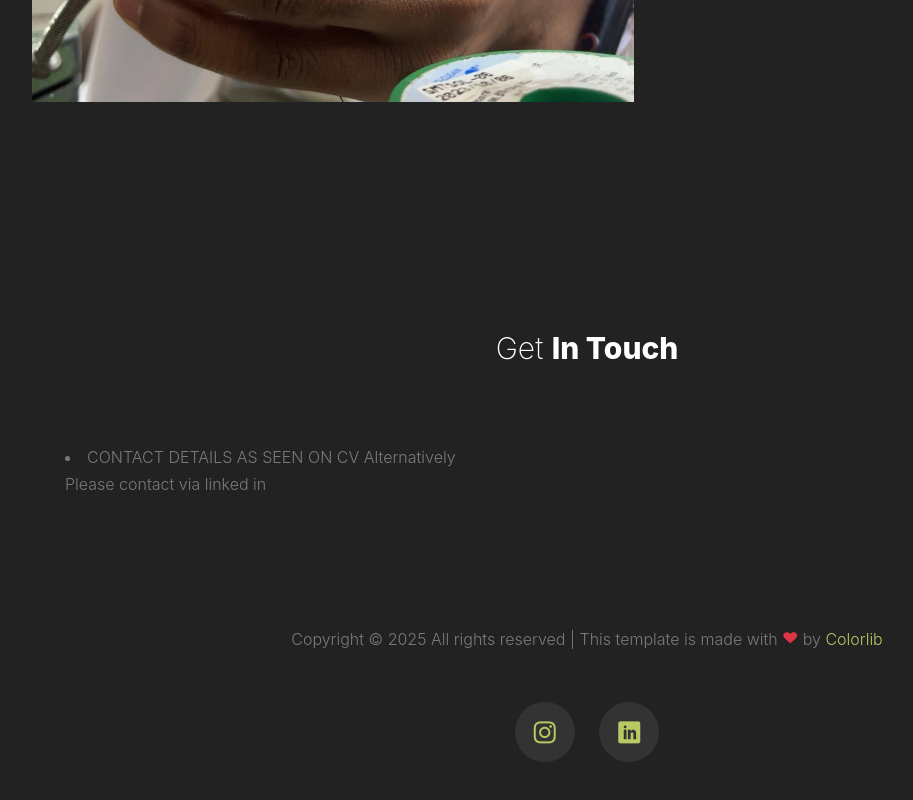
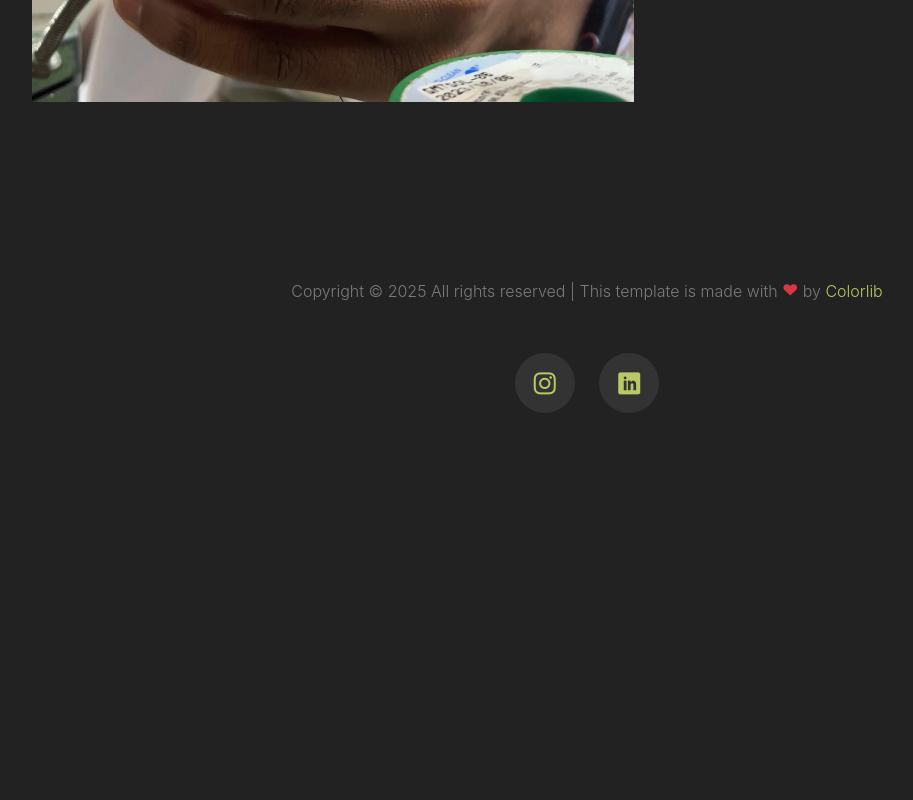
Before and after one commit to SibisiNqobile/rezume-master, a plain HTML site: page index.html in a window 1280 px wide. Shown: the part 3258-4058 px from the top of the page, without its empty margins (53-966 px from the left). After the commit the page ends 3775 px from the top, so only its background shows below. Drawn offline with nearby package versions, Linux system fonts and the light colour scheme; files whose address does not match are found by name.

Commit message:
removed sensetive info all together

```diff
--- a/index.html
+++ b/index.html
@@ -181,27 +181,6 @@
 		</div>
 	</section>
 
-	<section class="site-section" id="section-contact">
-		<div class="container">
-			<div class="row">
-				<div class="col-md-12 mb-5">
-					<div class="section-heading text-center">
-						<h2>Get <strong>In Touch</strong></h2>
-					</div>
-				</div>
-
-				<div class="col-md-5 pl-md-5">
-						<li>
-							<span class="text-uppercase">contact details as Seen on CV</span>
-							           Alternatively Please contact via linked in
-						</li>
-					</ul>
-				</div>
-			</div>
-		</div>
-	</section>
-
-
 	<footer class="site-footer">
 		<div class="container">
 
```
